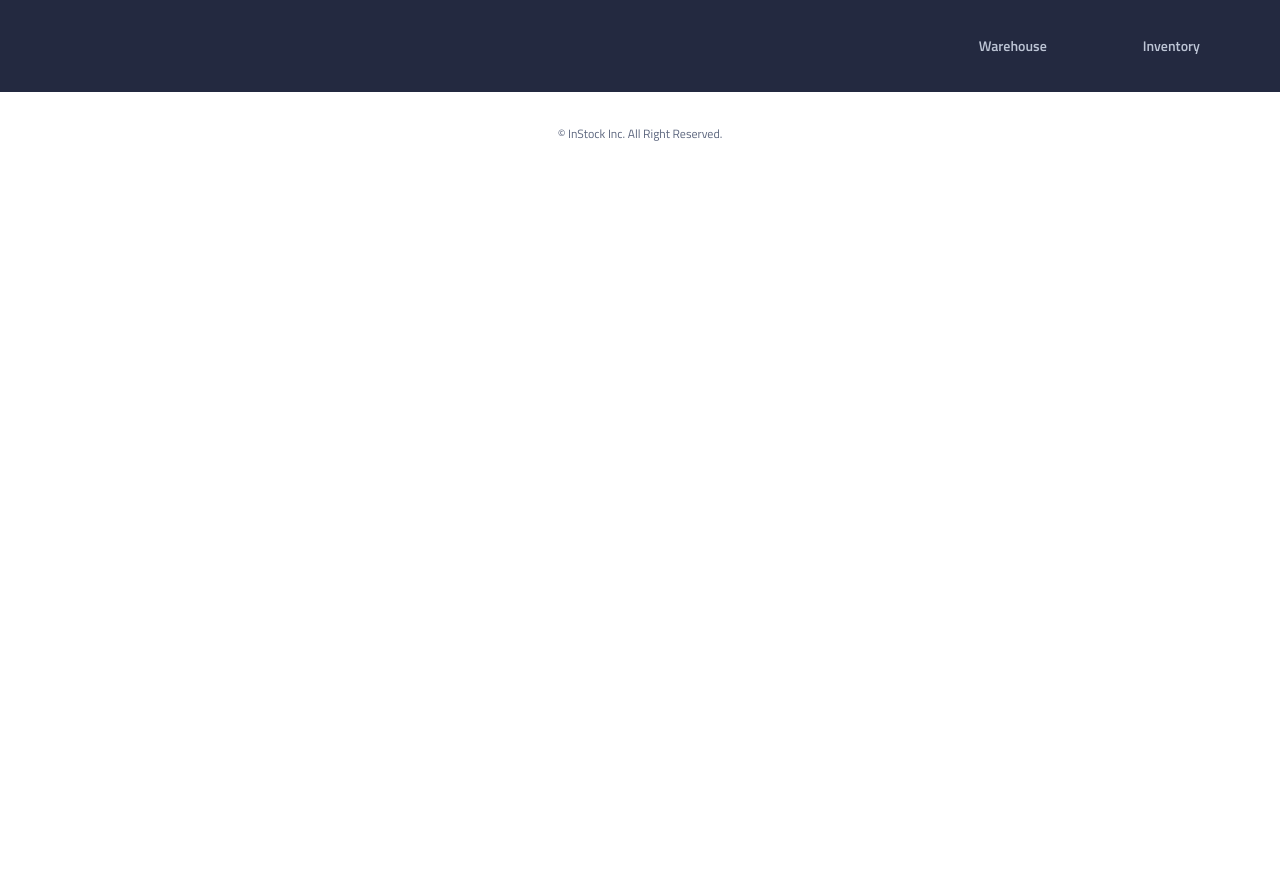
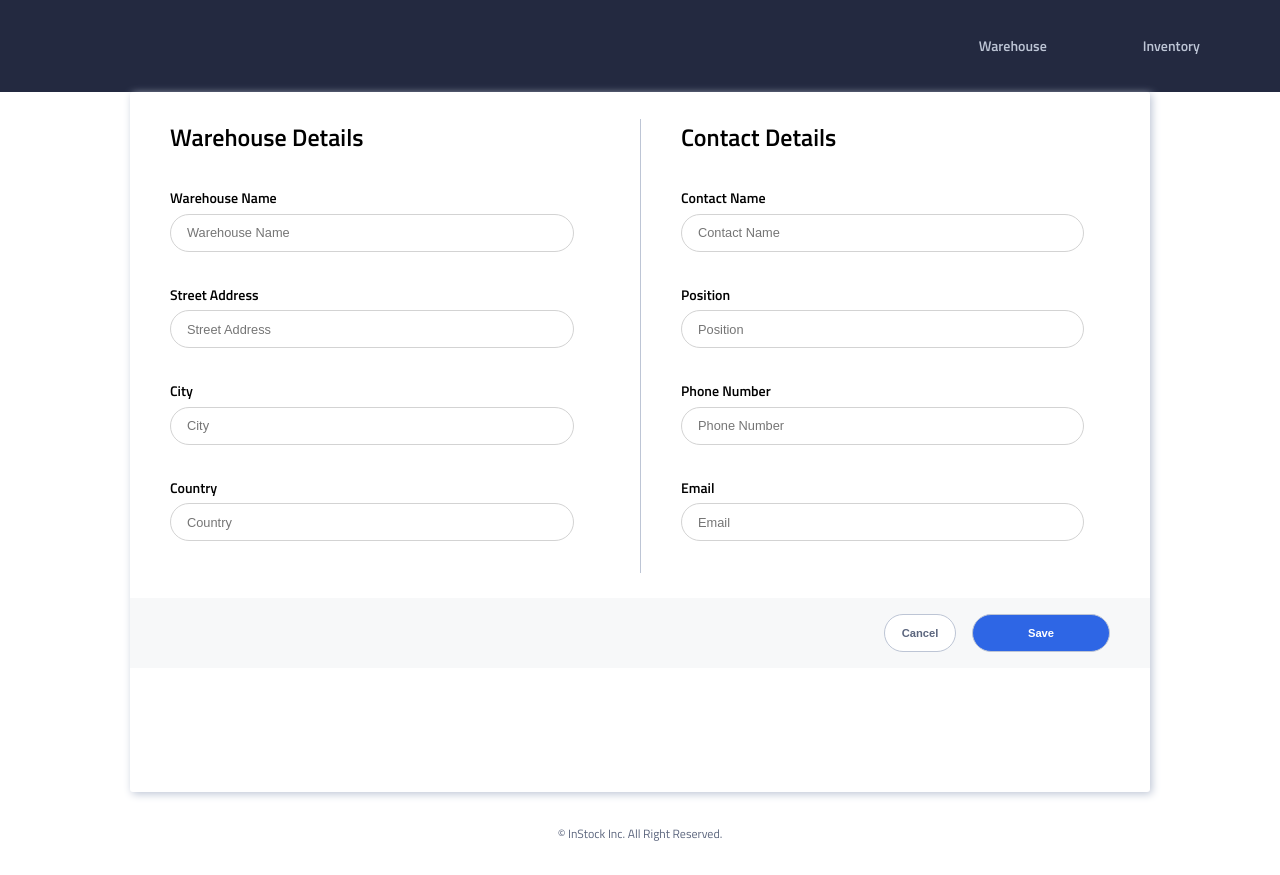
Before and after one commit to danlin0226/instock-merritt, a React (Create React App) app: page /1/edit in a window 1280 px wide. Before the commit the page ends 800 px from the top, so only its background shows below. Built offline with nearby package versions, Linux system fonts and the light colour scheme; no server answers.

Commit message:
Add WH, Edit WH dynamicId from params + navigate on submit

```diff
--- a/src/App.js
+++ b/src/App.js
@@ -3,8 +3,7 @@ import { Routes, Route, Navigate } from "react-router-dom";
 
 import InventoryPage from "./pages/InventoryPage";
 import WarehousesPage from "./pages/WarehousesPage";
-import AddWarehouse from "./pages/AddWarehouse";
-import EditWarehouse from "./pages/EditWarehouse";
+
 
 import Header from "./components/header/Header";
 import Footer from "./components/footer/Footer";
@@ -16,8 +15,6 @@ function App() {
       <Routes>
         <Route path="*" element={<WarehousesPage />} />
         <Route path="/warehouses/*" element={<WarehousesPage />} />
-        <Route path="/warehouse-add" element={<AddWarehouse />} />
-        <Route path="/warehouse-edit" element={<EditWarehouse />} />
         <Route path="/inventory" element={<InventoryPage />} />
         {/* <Route path="*" element={<Navigate to="/" />} /> */}
       </Routes>
--- a/src/pages/AddWarehouse.jsx
+++ b/src/pages/AddWarehouse.jsx
@@ -2,12 +2,13 @@ import React from "react";
 import ButtonSet from "../components/buttonSet/ButtonSet";
 import WarehouseForm from "../components/warehouseForm/WarehouseForm";
 import axios from "axios";
-import { useEffect, useState } from "react";
+import { useEffect, useState, useNavigate } from "react";
 
 const URL = "http://localhost:8080/warehouses";
 
 const AddWarehouse = () => {
   const [warehouses, setWarehouses] = useState([]);
+  const navigate = useNavigate();
 
   useEffect(() => {
     const fetchWarehouses = async () => {
@@ -32,6 +33,7 @@ const AddWarehouse = () => {
     };
     axios.post(URL, newWarehouse).then((response) => {
       setWarehouses([...warehouses, response.data]);
+      navigate(`/`);
     });
     event.target.reset();
   };
--- a/src/pages/EditWarehouse.jsx
+++ b/src/pages/EditWarehouse.jsx
@@ -3,27 +3,29 @@ import ButtonSet from "../components/buttonSet/ButtonSet";
 import WarehouseForm from "../components/warehouseForm/WarehouseForm";
 import axios from "axios";
 import { useState, useEffect } from "react";
+import { useParams, useNavigate } from "react-router-dom";
 
 const URL = "http://localhost:8080/warehouses";
+let FULLURL = `${URL}/fef93621-a803-4958-b0ee-c4e8f3c9e25a`;
 
-const defaultData = {
-
-};
+const defaultData = {};
 
 const EditWarehouse = (props) => {
   const [warehouseData, setWarehouseData] = useState(defaultData);
+  let params = useParams();
+  const navigate = useNavigate();
 
   useEffect(() => {
+    if (params.id) {
+      FULLURL = `${URL}/${params.id}`;
+    }
+
     const fetchWarehouseData = async () => {
       try {
-        const { data } = await axios.get(
-          `${URL}/fef93621-a803-4958-b0ee-c4e8f3c9e25a`
-        );
+        const { data } = await axios.get(`${FULLURL}`);
         console.log(data, "data1");
         setWarehouseData(data);
-      } catch (err) {
-
-      }
+      } catch (err) {}
     };
     fetchWarehouseData();
   }, []);
@@ -41,7 +43,8 @@ const EditWarehouse = (props) => {
       contact_email: event.target.email.value,
     };
     axios.patch(`${URL}/${warehouseData.id}`, values).then((response) => {
-
+      setWarehouseData(response.data);
+      navigate(`/`);
       event.target.reset();
     });
   };
--- a/src/pages/WarehousesPage.jsx
+++ b/src/pages/WarehousesPage.jsx
@@ -4,6 +4,8 @@ import { Routes, Route } from "react-router-dom";
 
 import WarehouseDetails from "../components/warehouse-details/WarehouseDetails";
 import Warehouses from "../components/warehouses/Warehouses";
+import AddWarehouse from "./AddWarehouse";
+import EditWarehouse from "./EditWarehouse";
 
 // const BACK_END = process.env.REACT_APP_BACKEND_URL;
 const BACK_END = "http://localhost:8080";
@@ -21,6 +23,8 @@ const WarehousesPage = () => {
     <>
       <Routes>
         <Route path="/" element={<Warehouses warehouses={warehouses} />} />
+        <Route path="/add" element={<AddWarehouse />} />
+        <Route path="/:id/edit" element={<EditWarehouse />} />
         <Route
           path="/:id/inventories"
           element={<WarehouseDetails warehouses={warehouses} />}
```
